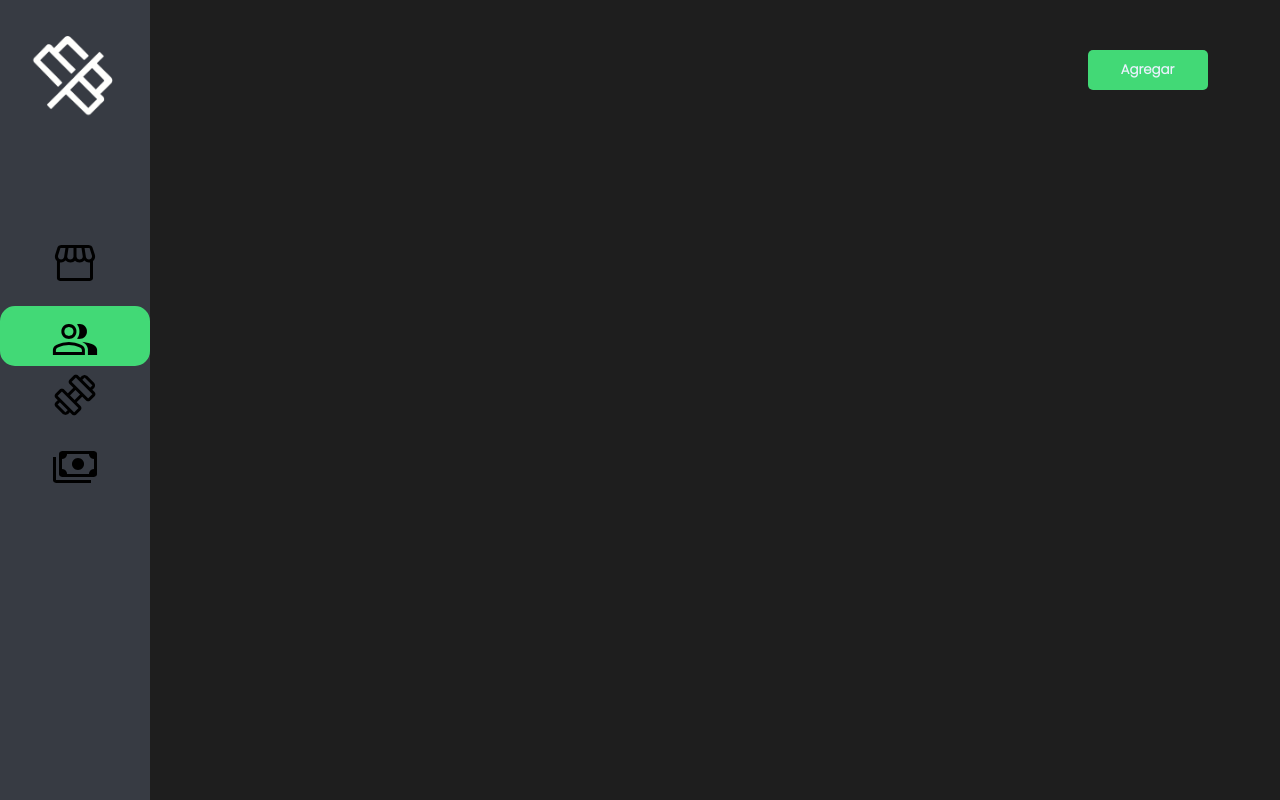
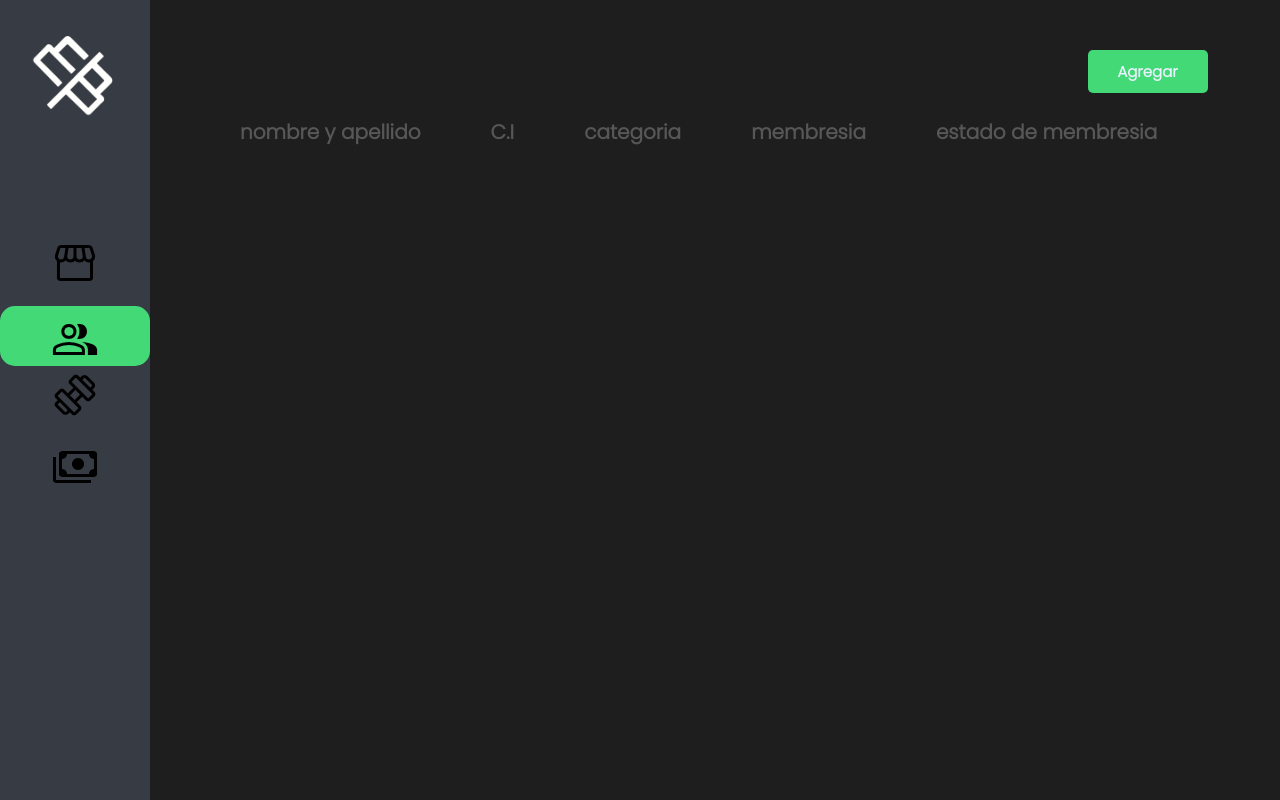
Before and after one commit to CesarXaio/Proyecto-Gym, a React (Create React App) app: page /Users in a window 1280 px wide. Shown: the top 800 px of the page. Built offline with nearby package versions, Linux system fonts and the light colour scheme.

Commit message:
titulos sobre los usuarios

```diff
--- a/src/pages/Home/components/Boton.css
+++ b/src/pages/Home/components/Boton.css
@@ -16,7 +16,7 @@
     font-family: 'Poppins';
     font-style: normal;
     font-weight: 600;
-    font-size: 1jydj5px;
+    font-size: 15px;
     margin-left:44% /* Empuja el botón a la derecha */
 
   }
--- /dev/null
+++ b/src/pages/Home/user.css
@@ -0,0 +1,15 @@
+.contenedorTitulos {
+    margin-left: 20px;
+    margin-top: 20px;
+}
+.tituloUser {
+    display: inline-block;
+    font-family: 'Poppins';
+    font-style: normal;
+    font-weight: 600;
+    font-size: 20px;
+    line-height: 38px;
+    color: #575757;
+    margin-left: 50px;
+    margin-right: 20px;
+}
--- a/src/pages/Home/users.js
+++ b/src/pages/Home/users.js
@@ -2,6 +2,7 @@ import React, { useState, useEffect } from "react";
 import Usuarios from "./components/Usuarios";
 import Boton from "./components/Boton";
 import "./components/Boton";
+import "./user.css"
 
 import Fiscales from "./components/modalUsers/fiscales";
 import Medidas from "./components/modalUsers/Medidas";
@@ -28,6 +29,13 @@ const Users = () => {
       <div className="boton-container">
         <Boton palabra="Agregar" onClick={() => {actualizador(1);}} />
       </div>
+      <div className="contenedorTitulos">
+        <h3 className="tituloUser">nombre y apellido</h3>
+        <h3 className="tituloUser">C.I</h3>
+        <h3 className="tituloUser">categoria</h3>
+        <h3 className="tituloUser">membresia</h3>
+        <h3 className="tituloUser">estado de membresia</h3>
+      </div>
       {usuarios.map((usuario, index) => (
         <Usuarios key={index} name={usuario.name} lastname={usuario.lastname} />
       ))}
```
